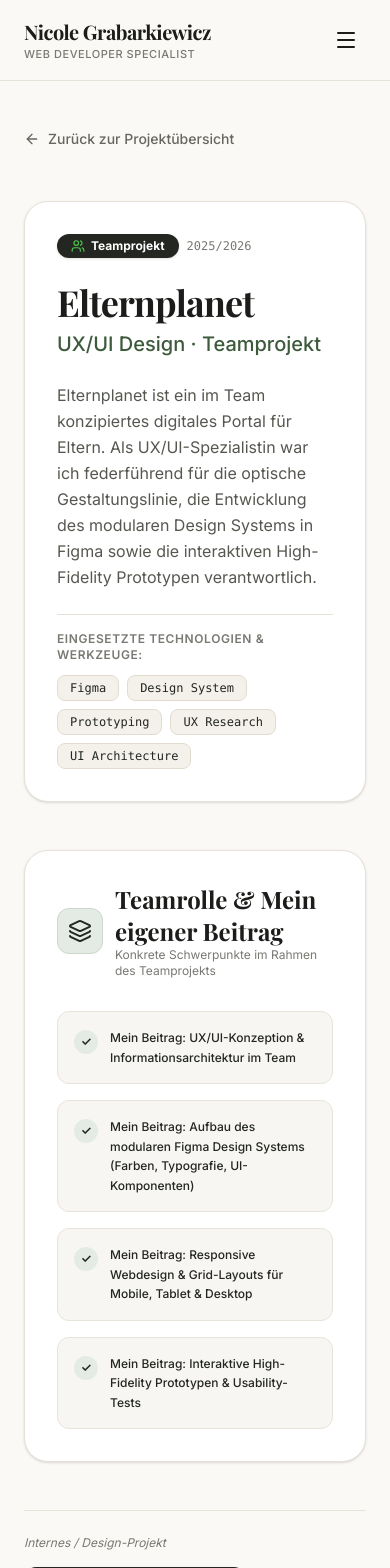
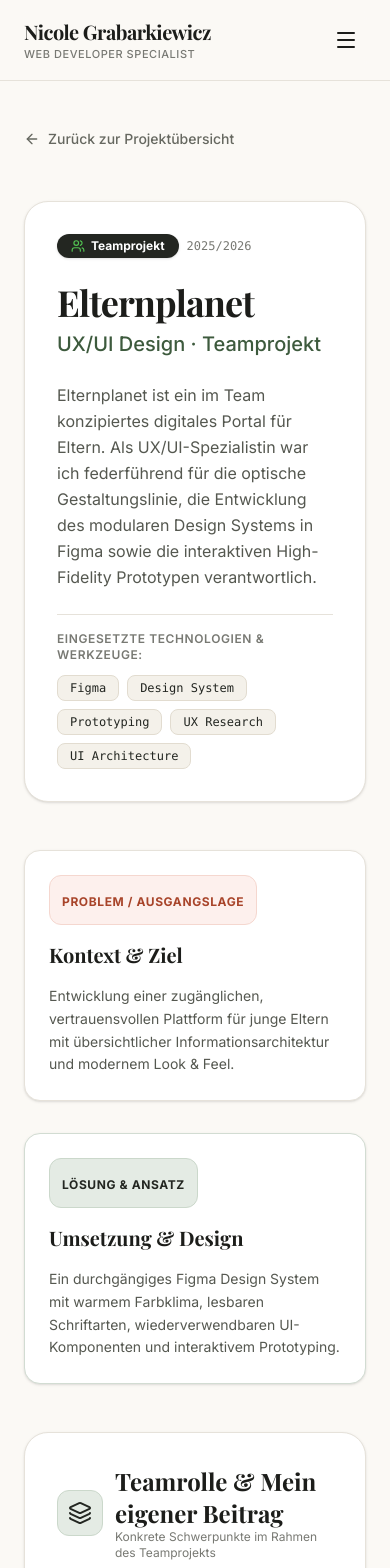
Before and after one commit to nicole329/portfolio-nicole-grabarkiewicz, a Next.js app: page /projects/elternplanet in a window 390 px wide. Shown: the top 1568 px of the page. Built offline with nearby package versions, Linux system fonts and the light colour scheme; a web font is replaced by a local one.

Commit message:
case study eingefügt

```diff
--- a/app/projects/[id]/page.tsx
+++ b/app/projects/[id]/page.tsx
@@ -1,7 +1,7 @@
 import Link from "next/link";
 import { notFound } from "next/navigation";
 import { projectsData } from "@/data/projects";
-import { ArrowLeft, ExternalLink, ShieldCheck, CheckCircle2, Layers, Cpu, Users } from "lucide-react";
+import { ArrowLeft, ExternalLink, ShieldCheck, CheckCircle2, Layers, Cpu, Users, Server } from "lucide-react";
 import { GithubIcon } from "@/components/Icons";
 
 interface ProjectDetailPageProps {
@@ -91,6 +91,98 @@ export default async function ProjectDetailPage({ params }: ProjectDetailPagePro
         </div>
       </div>
 
+      {/* Problem & Solution (if available) */}
+      {(project.problem || project.solution) && (
+        <div className="grid grid-cols-1 md:grid-cols-2 gap-8">
+          {project.problem && (
+            <div className="rounded-2xl bg-[#ffffff] border border-[#e6e2da] p-6 md:p-8 space-y-4 shadow-sm">
+              <div className="p-3 rounded-xl bg-[#fdf0ed] border border-[#f5d7cf] text-[#a8442a] w-fit">
+                <span className="font-bold text-xs uppercase tracking-wider">Problem / Ausgangslage</span>
+              </div>
+              <h3 className="text-xl font-serif-title font-bold text-[#1c1d1a]">Kontext & Ziel</h3>
+              <p className="text-[#555850] text-sm leading-relaxed">
+                {project.problem}
+              </p>
+            </div>
+          )}
+
+          {project.solution && (
+            <div className="rounded-2xl bg-[#ffffff] border border-[#d2dcd2] p-6 md:p-8 space-y-4 shadow-sm">
+              <div className="p-3 rounded-xl bg-[#e4ebe4] border border-[#cbd8cb] text-[#232621] w-fit">
+                <span className="font-bold text-xs uppercase tracking-wider">Lösung & Ansatz</span>
+              </div>
+              <h3 className="text-xl font-serif-title font-bold text-[#1c1d1a]">Umsetzung & Design</h3>
+              <p className="text-[#555850] text-sm leading-relaxed">
+                {project.solution}
+              </p>
+            </div>
+          )}
+        </div>
+      )}
+
+      {/* Architecture / Concept Flow (if available) */}
+      {project.architecture && (
+        <div className="rounded-3xl bg-[#ffffff] border border-[#e6e2da] p-8 md:p-12 space-y-8 shadow-sm">
+          <div className="flex items-center gap-3">
+            <div className="p-2.5 rounded-xl bg-[#e4ebe4] border border-[#cbd8cb] text-[#232621]">
+              <Server className="w-6 h-6" />
+            </div>
+            <div>
+              <h2 className="text-2xl font-serif-title font-bold text-[#1c1d1a]">System- & Design-Architektur</h2>
+              <p className="text-xs text-[#787973]">Strukturierter Ablauf und Komponenten-Struktur</p>
+            </div>
+          </div>
+
+          <div className="grid grid-cols-1 sm:grid-cols-2 lg:grid-cols-4 gap-4 relative">
+            {project.architecture.map((arch, idx) => (
+              <div
+                key={idx}
+                className="rounded-xl bg-[#fbf9f5] border border-[#e2dcd0] p-5 space-y-3 relative group hover:border-[#232621] transition-all"
+              >
+                <div className="flex items-center justify-between text-xs font-mono text-[#232621]">
+                  <span>Schritt 0{idx + 1}</span>
+                  <span className="w-2 h-2 rounded-full bg-[#232621]"></span>
+                </div>
+                <h4 className="text-sm font-bold text-[#1c1d1a]">{arch.step}</h4>
+                <p className="text-xs text-[#666860] leading-relaxed">{arch.description}</p>
+              </div>
+            ))}
+          </div>
+        </div>
+      )}
+
+      {/* Technical Decisions (if available) */}
+      {project.techDecisions && (
+        <div className="rounded-3xl bg-[#ffffff] border border-[#e6e2da] p-8 md:p-12 space-y-8 shadow-sm">
+          <div className="flex items-center gap-3">
+            <div className="p-2.5 rounded-xl bg-[#e4ebe4] border border-[#cbd8cb] text-[#232621]">
+              <Cpu className="w-6 h-6" />
+            </div>
+            <div>
+              <h2 className="text-2xl font-serif-title font-bold text-[#1c1d1a]">Technische & Gestaltungskomponenten</h2>
+              <p className="text-xs text-[#787973]">Konzeptionelle und technische Entscheidungen</p>
+            </div>
+          </div>
+
+          <div className="grid grid-cols-1 md:grid-cols-2 gap-6">
+            {project.techDecisions.map((decision, idx) => (
+              <div
+                key={idx}
+                className="p-5 rounded-2xl bg-[#f8f6f2] border border-[#e8e4db] space-y-2 hover:border-[#d0cac0] transition-colors"
+              >
+                <h3 className="text-base font-bold text-[#1c1d1a] flex items-center gap-2">
+                  <CheckCircle2 className="w-4 h-4 shrink-0 text-[#3d5a3d]" />
+                  {decision.title}
+                </h3>
+                <p className="text-xs text-[#555850] leading-relaxed pl-6">
+                  {decision.rationale}
+                </p>
+              </div>
+            ))}
+          </div>
+        </div>
+      )}
+
       {/* Contributions Box */}
       <div className="rounded-3xl bg-[#ffffff] border border-[#e6e2da] p-8 md:p-10 space-y-6 shadow-sm">
         <div className="flex items-center gap-3">
@@ -134,7 +226,7 @@ export default async function ProjectDetailPage({ params }: ProjectDetailPagePro
             Code auf GitHub untersuchen
           </a>
         ) : (
-          <span className="text-xs text-[#787973] italic">Internes / Design-Projekt</span>
+          <span className="text-xs text-[#787973] italic">Eigenes Design- & Webprojekt</span>
         )}
         <Link
           href="/#projekte"
--- a/data/projects.ts
+++ b/data/projects.ts
@@ -100,6 +100,10 @@ export const projectsData: Project[] = [
       "Case Study und komplette Website in Figma. Mein Fokus: Konzeption, Design System, Webdesign und Prototyping.",
     longDescription:
       "Elternplanet ist ein im Team konzipiertes digitales Portal für Eltern. Als UX/UI-Spezialistin war ich federführend für die optische Gestaltungslinie, die Entwicklung des modularen Design Systems in Figma sowie die interaktiven High-Fidelity Prototypen verantwortlich.",
+    problem:
+      "Entwicklung einer zugänglichen, vertrauensvollen Plattform für junge Eltern mit übersichtlicher Informationsarchitektur und modernem Look & Feel.",
+    solution:
+      "Ein durchgängiges Figma Design System mit warmem Farbklima, lesbaren Schriftarten, wiederverwendbaren UI-Komponenten und interaktivem Prototyping.",
     contributions: [
       "Mein Beitrag: UX/UI-Konzeption & Informationsarchitektur im Team",
       "Mein Beitrag: Aufbau des modularen Figma Design Systems (Farben, Typografie, UI-Komponenten)",
@@ -119,10 +123,31 @@ export const projectsData: Project[] = [
       "Diese Website – entwickelt mit Framer/React. Modern, schnell und individuell gestaltet.",
     longDescription:
       "Eine individuell konzipierte Entwickler-Portfolio-Seite. Fokus auf barrierefreie Typografie, sanfte Animationen und rasante Ladezeiten.",
+    problem:
+      "Erstellung eines herausstechenden Web-Portfolios für Bewerbungen als Web Developer Specialist, das persönliches Designgefühl mit technischer Präzision verbindet.",
+    solution:
+      "Umsetzung im Framer- & React-Ökosystem mit warmer Farbpalette, serif-betonten Überschriften, interaktivem 5-Stufen Stepper und responsivem Karten-Grid.",
+    architecture: [
+      { step: "Design System & Typografie", description: "Farbschema (Warm Beige & Dark Charcoal) und Serif-Schriften" },
+      { step: "Hero Workspace Illustration", description: "Stylischer Laptop-Mockup Rahmen mit Handschrift-Notizen" },
+      { step: "Projekte & Case Studies Grid", description: "Interaktive Projektkarten mit Schnellzugriff & Tags" },
+      { step: "5-Stufen Stepper 'Mein Weg'", description: "Visueller Lern- und Entwicklungspfad mit Projektverknüpfungen" }
+    ],
+    techDecisions: [
+      {
+        title: "Warum Framer & React Custom Layouts?",
+        rationale: "Maximale kreative Freiheit bei der Gestaltung von Micro-Interactions gepaart mit komponentenbasierter React-Architektur."
+      },
+      {
+        title: "Warum reduzierte Farbpalette (Warm Beige/Charcoal)?",
+        rationale: "Vermittelt Eleganz, Ruhe und hohe Professionalität im Vergleich zu überladenen Standard-Templates."
+      }
+    ],
     contributions: [
-      "Konzeption & Vektor-Grafiken in Framer",
-      "Framer Component System & Custom React Layouts",
-      "Performance-Optimierung & Mobile-First Tuning"
+      "Visual Identity & Typografie-Konzeption (Playfair Serif & Inter Sans)",
+      "Layout-Architektur: Hero-Bereich mit Desk-Mockup, 6-Karten-Grid & 5-Stufen Stepper",
+      "Umsetzung von interaktiven Micro-Interactions & Hover-Effekten",
+      "Barrierefreies Webdesign (Accessibility, Kontraste & responsive Breakpoints)"
     ],
     detailUrl: "/projects/portfolio-framer"
   },
@@ -137,6 +162,10 @@ export const projectsData: Project[] = [
       "Persönliche Bücherverwaltung mit React. Bücher entdecken, verwalten und bewerten.",
     longDescription:
       "Webanwendung zur Organisation der eigenen Bibliothek mit Suchfunktion, Kategorisierung, Lesestatus und Bewertungsfunktion.",
+    problem:
+      "Bücherfreunde suchen nach einer unkomplizierten Möglichkeit, gelesene und geplante Bücher ohne überladene Social-Features zu organisieren.",
+    solution:
+      "Reaktives Single Page Application Dashboard mit dynamischen Filteroptionen, Suchleiste und lokaler Datenspeicherung.",
     contributions: [
       "React Component State Architecture",
       "Integration externer Buch-APIs & Suchfilter",
@@ -157,6 +186,10 @@ export const projectsData: Project[] = [
       "Weblösung für HR-Prozesse. Konzeption, Frontend-Entwicklung und Teamarbeit.",
     longDescription:
       "Kollaboratives Teamprojekt zur Digitalisierung interner HR-Prozesse (Bewerberübersicht, Status-Board, Teamverteilung).",
+    problem:
+      "Unübersichtliche analoge oder veraltete Bewerber- und Teamprozesse in Unternehmen.",
+    solution:
+      "Ein übersichtliches HR-Dashboard mit Status-Kanban, Bewerberlisten und Teamzuordnung im agilen Entwicklerteam.",
     contributions: [
       "Mein Beitrag: Frontend-Entwicklung der Dashboard-Komponenten",
       "Mein Beitrag: Anbindung von API-Endpunkten im Team",
@@ -177,6 +210,10 @@ export const projectsData: Project[] = [
       "Zufällige Filmempfehlungen basierend auf deinen Vorlieben. SPA mit React.",
     longDescription:
       "Im Team entwickelte interaktive Single Page Application, die über Zufallsgeneratoren und Genre-Filter maßgeschneiderte Filmvorschläge liefert.",
+    problem:
+      "Nutzer verbringen oft zu viel Zeit mit dem Durchsuchen von Streaming-Katalogen, ohne eine Entscheidung zu treffen.",
+    solution:
+      "Eine spielerische 'Filmroulette' SPA mit Instant-Genre-Filtern und direkten Filmdetails.",
     contributions: [
       "Mein Beitrag: React Frontend-Komponenten & UI-Layouts im Team",
       "Mein Beitrag: Integration der The Movie Database (TMDB) REST API",
```
